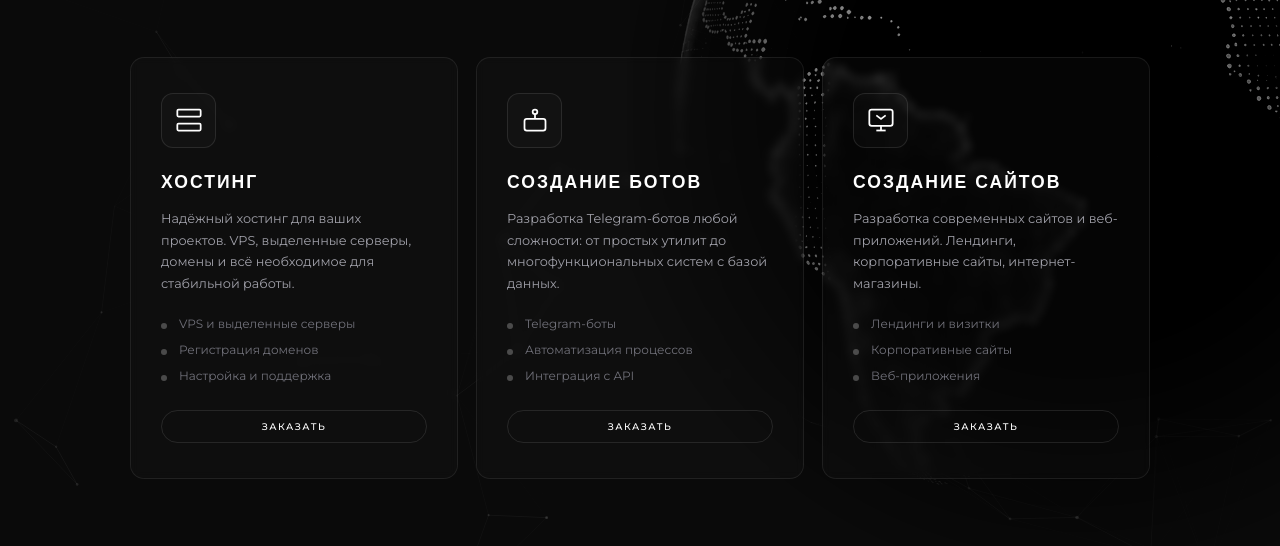
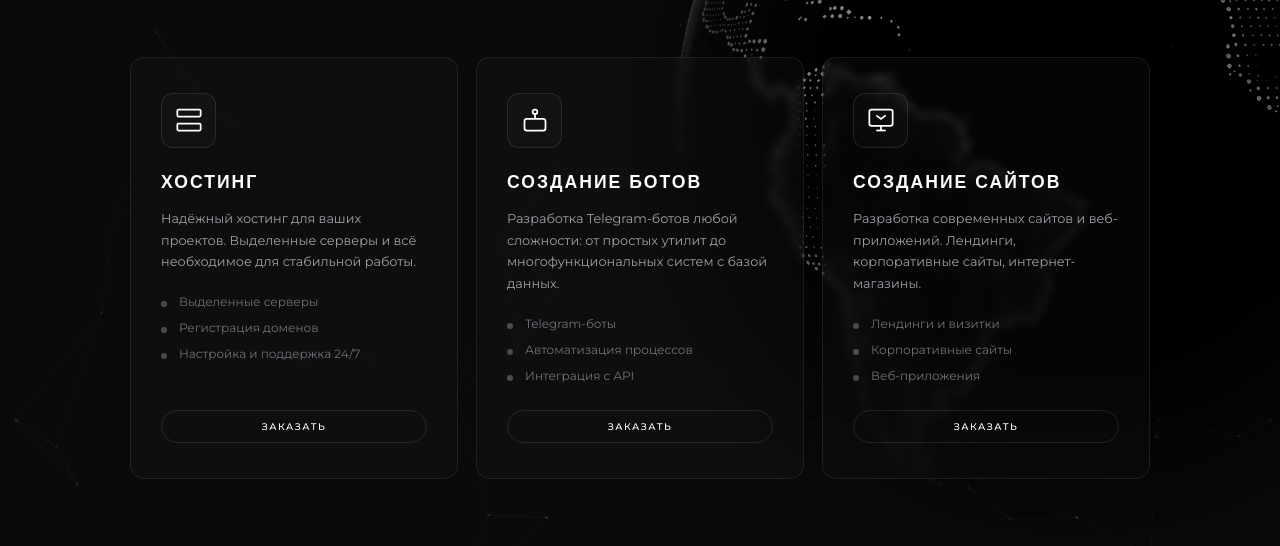
Before and after one commit to OnionLegion/OnionLegion.github.io, a plain HTML site: page services.html in a window 1280 px wide. Shown: the part 194-740 px from the top of the page. Drawn offline with nearby package versions, Linux system fonts and the light colour scheme; a web font is replaced by a local one.

Commit message:
Update services.html

```diff
--- a/services.html
+++ b/services.html
@@ -49,13 +49,13 @@
                         </svg>
                     </div>
                     <h3 data-ru="Хостинг" data-en="Hosting">Хостинг</h3>
-                    <p data-ru="Надёжный хостинг для ваших проектов. VPS, выделенные серверы, домены и всё необходимое для стабильной работы." data-en="Reliable hosting for your projects. VPS, dedicated servers, domains and everything you need for stable operation.">
-                        Надёжный хостинг для ваших проектов. VPS, выделенные серверы, домены и всё необходимое для стабильной работы.
+                    <p data-ru="Надёжный хостинг для ваших проектов. Выделенные серверы и всё необходимое для стабильной работы." data-en="Reliable hosting for your projects. Dedicated servers and everything you need for stable operation.">
+                        Надёжный хостинг для ваших проектов. Выделенные серверы и всё необходимое для стабильной работы.
                     </p>
                     <ul class="service-features">
-                        <li data-ru="VPS и выделенные серверы" data-en="VPS and dedicated servers">VPS и выделенные серверы</li>
+                        <li data-ru="Выделенные серверы" data-en="Dedicated servers">Выделенные серверы</li>
                         <li data-ru="Регистрация доменов" data-en="Domain registration">Регистрация доменов</li>
-                        <li data-ru="Настройка и поддержка" data-en="Setup and support">Настройка и поддержка</li>
+                        <li data-ru="Настройка и поддержка" data-en="Setup and support 24/7">Настройка и поддержка 24/7</li>
                     </ul>
                     <a href="https://t.me/OnionLegionDM" class="btn-card" data-ru="Заказать" data-en="Order">Заказать</a>
                 </div>
```
